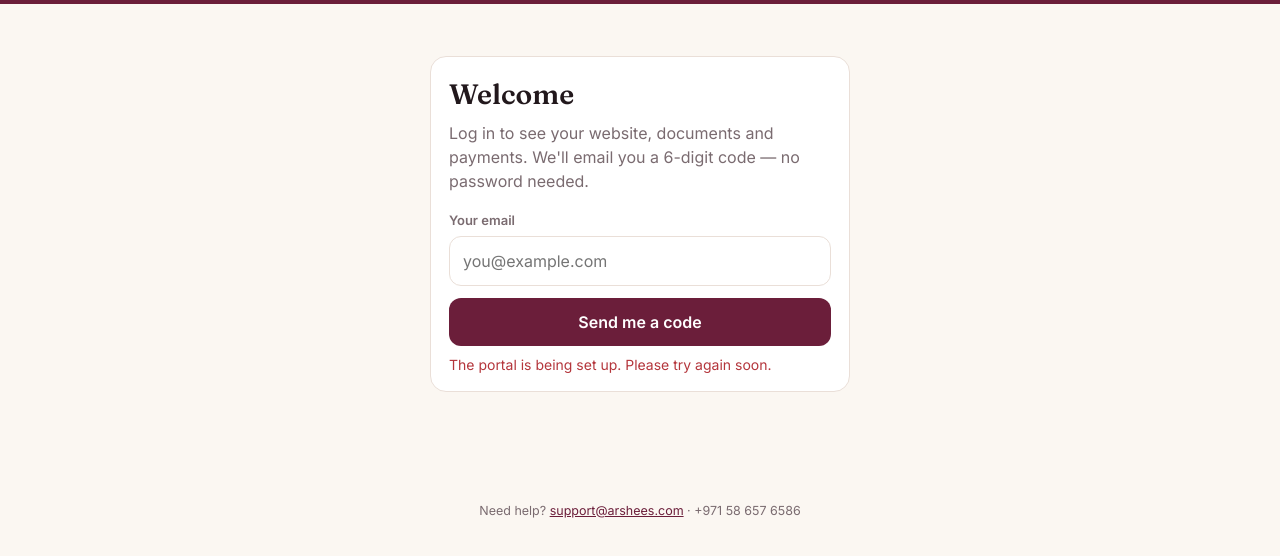
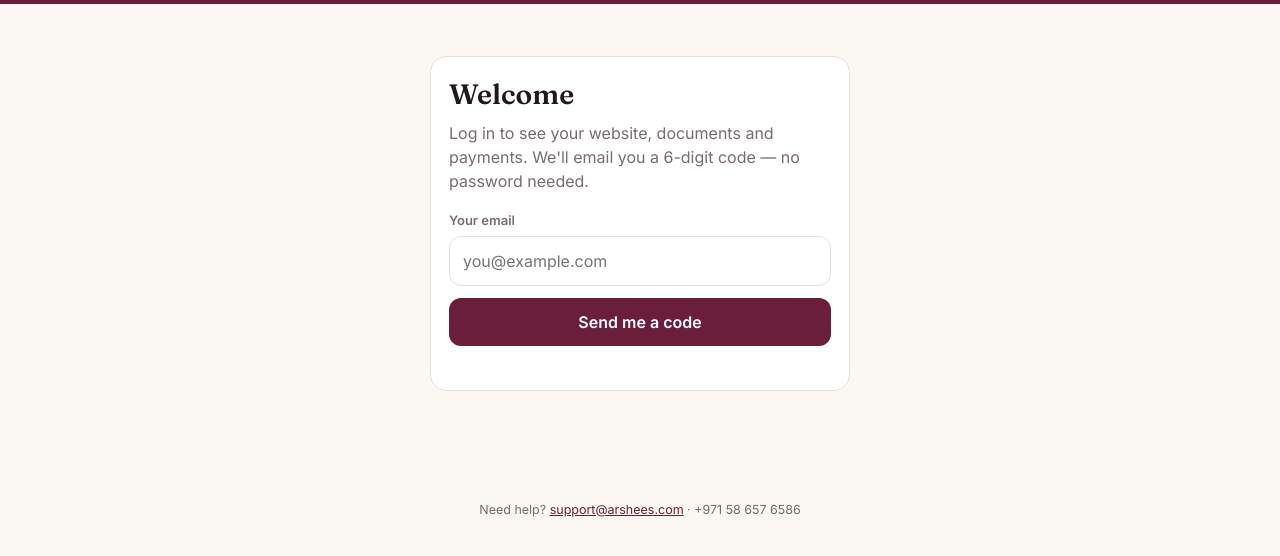
Before and after one commit to drmirshadck/arshees, a plain HTML site: page portal/index.html in a window 1280 px wide. Shown: the part 74-630 px from the top of the page. Drawn offline with Linux system fonts and the light colour scheme.

Commit message:
Portal: connect to live backend
Co-Authored-By: Claude Opus 5.5 <noreply@anthropic.com>
Claude-Session: https://claude.ai/code/session_01VvvERut59Nr1ZZBht3FfTm

```diff
--- a/portal/index.html
+++ b/portal/index.html
@@ -88,7 +88,7 @@ footer{text-align:center;color:var(--mute);font-size:12.5px;padding:10px 18px 30
 <script src="qrcode.js"></script>
 <script>
 /* Backend: the Apps Script web app URL (set once it is deployed). */
-const API = '';
+const API = 'https://script.google.com/macros/s/AKfycbyEMBsgKbDOlVGA1TFpYV1nYTVLM7lrhZ-9tIhc3KSVD53hjYVnjt0_-r0UUYbQIG9PMw/exec';
 const KEY = 'arsheesPortal';
 
 const $ = s => document.querySelector(s);
```
